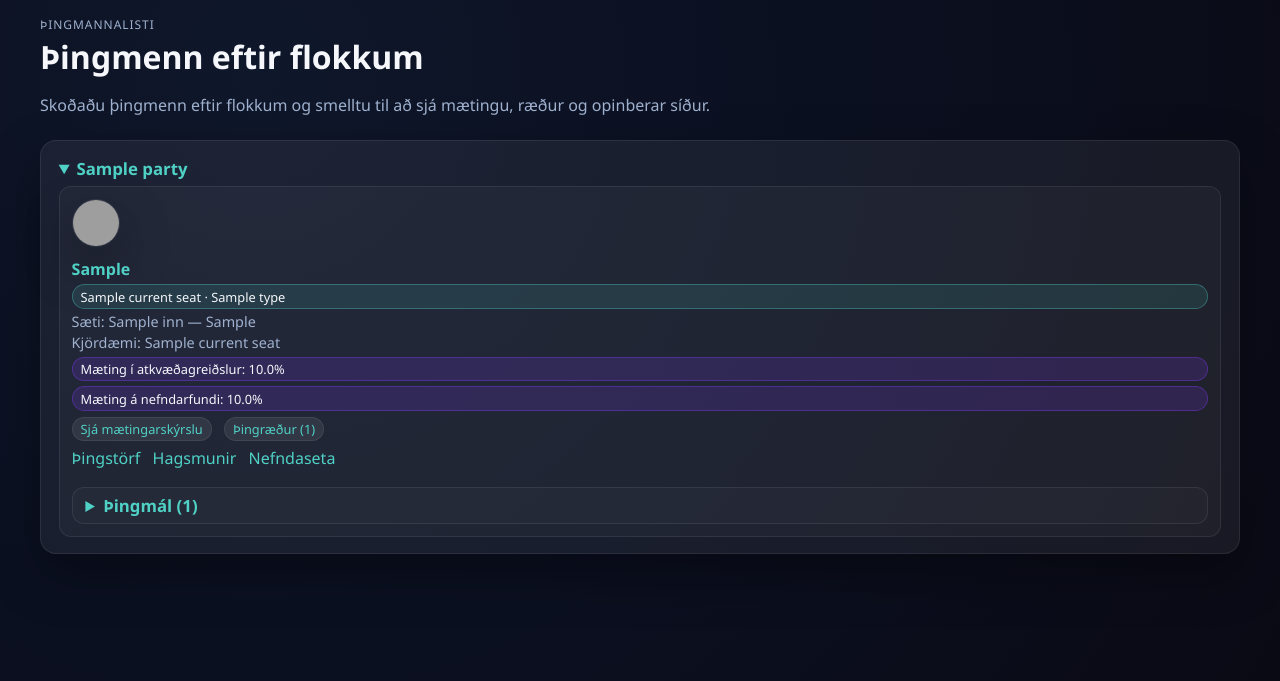
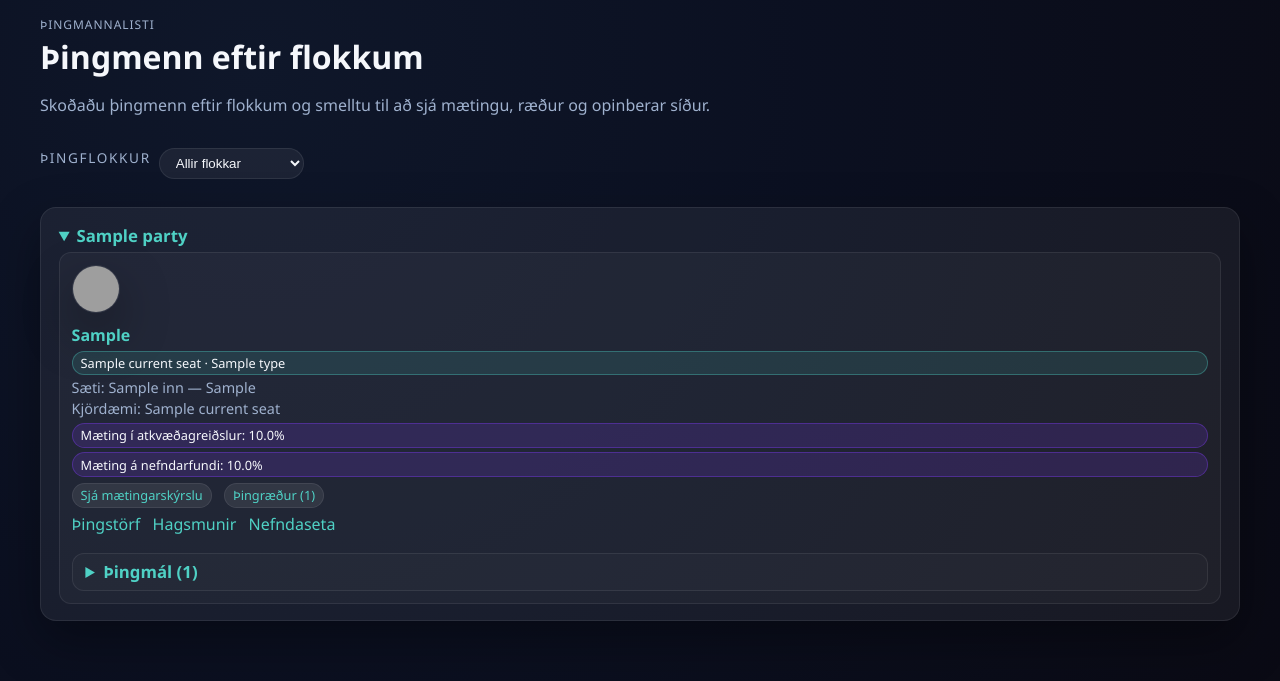
Before and after one commit to bjornlevi/thingid, a Flask app: template app/templates/members.html in a window 1280 px wide. Shown: the part 87-768 px from the top of the page. Run offline with Flask 3, Linux system fonts and the light colour scheme; the template is opened without the code that fills it: most values are stand-ins (such as "Sample title", 1, 10 or a date in 2020); data that the repository does not hold is empty; grey boxes are pictures that could not be loaded.

Commit message:
members page being annoying

```diff
--- /dev/null
+++ b/app/static/js/members_filter.js
@@ -0,0 +1,19 @@
+(() => {
+  const select = document.getElementById("party-filter");
+  if (!select) return;
+  const panels = Array.from(document.querySelectorAll(".party-panel"));
+
+  const applyFilter = () => {
+    const val = select.value;
+    panels.forEach(panel => {
+      const match = !val || panel.dataset.party === val;
+      panel.style.display = match ? "" : "none";
+      if (match) {
+        panel.open = true;
+      }
+    });
+  };
+
+  select.addEventListener("change", applyFilter);
+  applyFilter();
+})();
--- a/app/static/style.css
+++ b/app/static/style.css
@@ -133,6 +133,19 @@ details[open] summary { color: var(--accent); }
     gap: 0.5rem;
     flex-wrap: wrap;
     margin: 0.5rem 0 1rem;
+}
+.filter-label {
+    color: var(--muted);
+    font-size: 0.85rem;
+    text-transform: uppercase;
+    letter-spacing: 0.12em;
+}
+.filter-select {
+    background: var(--card);
+    border: 1px solid var(--border);
+    color: var(--text);
+    border-radius: 999px;
+    padding: 0.35rem 0.75rem;
 }
 .filter-pill {
     cursor: pointer;
--- a/app/templates/member.html
+++ b/app/templates/member.html
@@ -30,7 +30,7 @@
                 </div>
                 <div class="metric-card">
                     <div class="metric-label">Meðalorð á ræðu</div>
-                    <div class="metric-value">{{ summary.avg_words|default(0)|round(0) }}</div>
+                <div class="metric-value">{{ summary.avg_words|default(0, true)|round(0) }}</div>
                 </div>
                 <div class="metric-card">
                     <div class="metric-label">Meðalhraði (orð/mín)</div>
--- a/app/templates/members.html
+++ b/app/templates/members.html
@@ -12,8 +12,17 @@
     {% if error %}
         <p class="text-danger">{{ error }}</p>
     {% endif %}
+    <div class="filter-row">
+        <label class="filter-label" for="party-filter">Þingflokkur</label>
+        <select id="party-filter" class="filter-select">
+            <option value="">Allir flokkar</option>
+            {% for party, members in parties.items() %}
+                <option value="{{ party }}">{{ party }} ({{ members|length }})</option>
+            {% endfor %}
+        </select>
+    </div>
     {% for party, members in parties.items() %}
-        <details class="panel" open>
+        <details class="panel party-panel" data-party="{{ party }}" open>
             <summary>{{ party }}</summary>
             <div class="panel-body">
                 <div class="member-grid">
@@ -84,4 +93,5 @@
         </details>
     {% endfor %}
 </section>
+<script src="{{ url_for('static', filename='js/members_filter.js') }}"></script>
 {% endblock %}
--- a/scripts/get_data.py
+++ b/scripts/get_data.py
@@ -1574,6 +1574,7 @@ def main() -> int:
                     print(f"[ok] þingmannalisti: stored {len(seats_to_add)} member seats")
                     seats_to_add.clear()
 
+
     # Extra: cache nefndarfundir + fundargerðir for this þing to support attendance parsing
     if args.cache_dir and not args.speeches_only:
         for lthing, _ in targets:
```
Also changed, not shown: app/views.py (+14 -2 lines).
